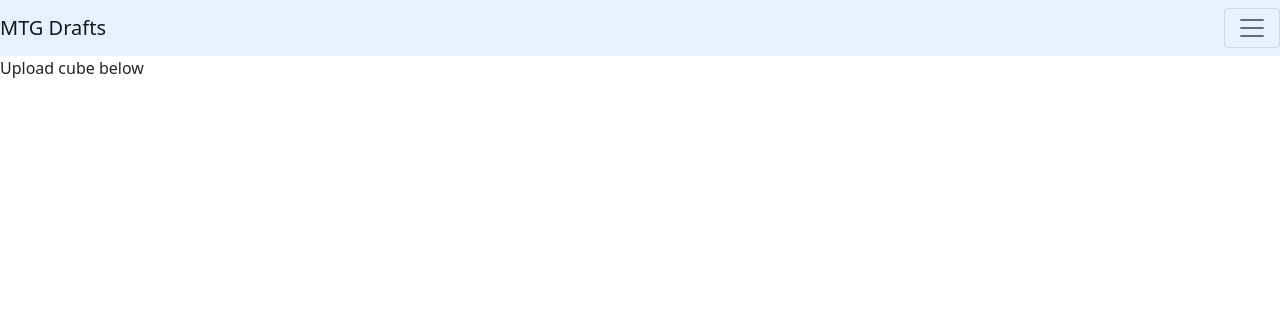
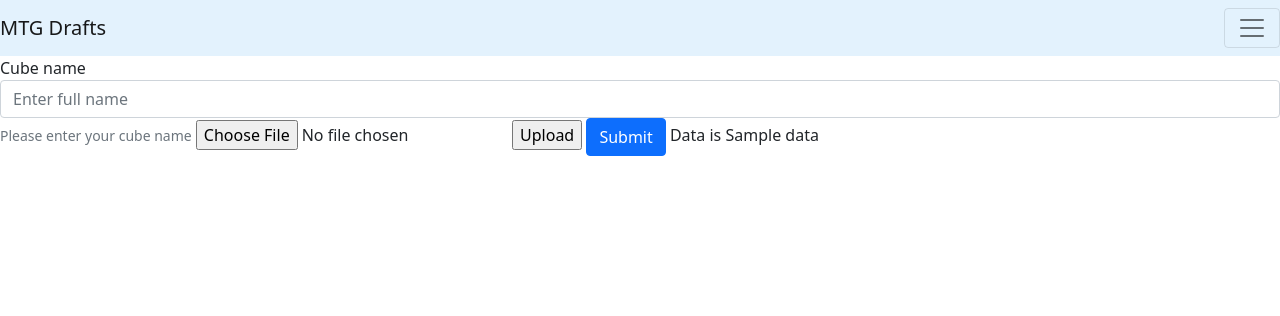
Before and after one commit to sebastiandifrancesco/MTG_Drafts, a Flask app: template templates/upload_cube.html in a window 1280 px wide. Shown: the top 316 px of the page. Run offline with Flask 2, Linux system fonts and the light colour scheme; the template is opened without the code that fills it: most values are stand-ins (such as "Sample title", 1, 10 or a date in 2020); some libraries are stand-ins or nearby versions.

Commit message:
lots of updates

```diff
--- a/app.py
+++ b/app.py
@@ -1,18 +1,43 @@
 from flask import Flask, render_template, request, url_for, redirect, session
 import pymongo
 import bcrypt
+import pandas as pd
+import requests
+from bs4 import BeautifulSoup
+import pandas as pd
+import selenium
+from selenium import webdriver
+from selenium.webdriver.common.keys import Keys
+import requests
+import pymongo
+import os
+
+# chrome_options = webdriver.ChromeOptions()
+# chrome_options.binary_location = os.environ.get("GOOGLE_CHROME_BIN")
+# chrome_options.add_argument("--headless")
+# chrome_options.add_argument("--disable-dev-shm-usage")
+# chrome_options.add_argument("--no-sandbox")
+# driver = webdriver.Chrome(executable_path=os.environ.get("CHROMEDRIVER_PATH"), chrome_options=chrome_options)
+
 #set app as a Flask instance
 app = Flask(__name__)
+# app.config.update(
+#     GOOGLE_CHROME_BIN =
+#     CHROMEDRIVER_PATH = "/"
+# )
 #encryption relies on secret keys so they could be run
 app.secret_key = "testing"
 #connoct to your Mongo DB database
-client = pymongo.MongoClient("mongodb://localhost:27017")
+client = pymongo.MongoClient("mongodb+srv://sebastiandifrancesco:badass88@cluster0.gnjhr.mongodb.net/myFirstDatabase?retryWrites=true&w=majority")
 
 #get the database name
-db = client.mtg_cube
+db = client.mtg_drafts
 #get the particular collection that contains the data
 records = db.user_records
-cubes = db.cubes
+
+def getdata(url):
+    r = requests.get(url)
+    return r.text
 
 #assign URLs to have a particular route
 @app.route("/", methods=['post', 'get'])
@@ -42,7 +67,7 @@ def index():
             #hash the password and encode it
             hashed = bcrypt.hashpw(password2.encode('utf-8'), bcrypt.gensalt())
             #assing them in a dictionary in key value pairs
-            user_input = {'name': user, 'email': email, 'password': hashed}
+            user_input = {'name': user, 'email': email, 'password': hashed, 'Cubes':[], 'Drafts':[]}
             #insert it in the record collection
             records.insert_one(user_input)
 
@@ -100,12 +125,86 @@ def logout():
     else:
         return render_template('index.html')
 
-@app.route('/upload_cube')
-def upload_cube():
-    if "email" in session:
+@app.route('/upload', methods=['GET', 'POST'])
+def upload():
+    if request.method == 'POST' and "email" in session:
+        print('Hello')
         email = session["email"]
-        return render_template('upload_cube.html', email=email)
+        cube_name = request.form.get("cubename")
+        owners_email = email
+        df = pd.read_csv(request.files.get('file'))
+        print(df.head())
+        # Tests for if file input was saved correctly to the df
+        # return render_template('upload.html', data=cube_name)
 
+        # Initialize PyMongo to work with MongoDBs
+        conn = 'mongodb+srv://sebastiandifrancesco:badass88@cluster0.gnjhr.mongodb.net/myFirstDatabase?retryWrites=true&w=majority'
+        client = pymongo.MongoClient(conn)
+
+        # Define database and collection
+        db = client.mtg_drafts
+        collection = db.user_records
+
+        # Read in DF and create two new dataframed one holding the card names and one holding the which set each card belongs to
+        df_name = df[["Name"]]
+        df_set = df["Set"].tolist()
+
+        # Fill mtg_cards with names and sets
+        mtg_cards = {}
+        mtg_cards_not_captured = {}
+        for card in df_name["Name"]:
+            mtg_cards[card] = []
+        count = 0
+        for card in mtg_cards:
+            mtg_cards[card].append({'Set' : df_set[count]})
+            count += 1
+
+        # Web Scraping
+        for card in mtg_cards:
+            try:
+                # Navigates to the cards scryfall page using the Name and Set Name (must be identical to scryfall)
+                driver = webdriver.Chrome()
+                driver.get("https://scryfall.com/advanced")
+                search_box = driver.find_element_by_name("name")
+                search_box.send_keys(str(card))
+                search_box = driver.find_element_by_name("name")
+                set_box = driver.find_element_by_xpath("/html/body/div[3]/form/div/div[9]/div/div[1]/span/span[1]/span/ul/li/input")
+                set_box.send_keys(str(mtg_cards[card][0]['Set']))
+                set_box.send_keys(Keys.DOWN)
+                set_box.send_keys(u'\ue007')
+                search_button = driver.find_element_by_xpath("//button[@class='button-n submit-n']")
+                search_button.click()
+                url = driver.current_url
+                htmldata = getdata(url)
+                soup = BeautifulSoup(htmldata, 'html.parser')
+
+                # Retrieve card info
+                results = soup.find_all('div', class_='card-profile')
+                for result in results:
+                    for item in soup.find_all('img'):
+                        image_url = item['src']
+                    mtg_card_name = result.find('h1', class_='card-text-title').text.strip().split('\n')[0]
+                    mtg_card_set = result.find('span', class_='prints-current-set-name').text.split('\n')[1].strip()
+                    mtg_card = {'cube_name':cube_name,
+                                'card_image_url':image_url,
+                                'mtg_card_name':mtg_card_name,
+                                'mtg_card_set':mtg_card_set,
+                                "owner's_email":email}
+
+                    # Insert Card Data into mongoDB
+                    db.user_records.update({ 'email': email }, { '$push': { 'Cubes' : mtg_card } })
+
+                    # collection.insert_one(mtg_card)
+                driver.quit()
+            #     This will output clickable image url
+            #     print(cards[card][1]['Image URL'])
+            # If a card is not found print ERROR msg and save card name to list of mtg cards not found
+            except:
+                print("ERROR")
+                print(card)
+                mtg_cards_not_captured.append(card)
+        return render_template('upload.html', data=mtg_cards_not_captured)
+    return render_template('upload.html')
 
 if __name__ == "__main__":
-  app.run(debug=True)
+  app.run(debug=False)
--- /dev/null
+++ b/problem_cards.csv
@@ -0,0 +1,4 @@
+Name,Set
+Fact or Fiction,Commander Legends (CMR)
+Fire,Ultimate Masters (UMA)
+Who,Unsanctioned (UND)
--- a/templates/logged_in.html
+++ b/templates/logged_in.html
@@ -9,7 +9,7 @@
       <a class="nav-link active" aria-current="page" href="#">Active</a>
     </li>
     <li class="nav-item">
-    <a class="nav-item nav-link" href="/upload_cube">Upload Cube</a>
+    <a class="nav-item nav-link" href="/upload">Upload</a>
     </li>
     <li class="nav-item">
       <a class="nav-link" href="#">Link</a>
--- a/templates/upload_cube.html
+++ b/templates/upload_cube.html
@@ -2,6 +2,28 @@
 {% block title %}Upload cube below {% endblock %}
 
 {% block content %}
-<p>Upload cube below</p>
+
+{% if message  %}
+    <div class="alert alert-secondary" role="alert">
+        <p>{{ message }}</p>
+    </div>
+{% endif %}
+
+<form action="" method="post">
+    <div class="form-group">
+        <label for="Cubename">Cube name</label>
+        <input name="cubename" class="form-control" id="inputCubeName" aria-describedby="emailHelp" placeholder="Enter full name">
+        <small id="cubeName" class="form-text text-muted">Please enter your cube name</small>
+    <form method=post enctype=multipart/form-data>
+        <input type=file name=file>
+        <input type=submit value=Upload>
+      </form>
+
+  <button type="submit" class="btn btn-primary">Submit</button>
+
+
+</form>
+
+Data is {{ data }}
 
 {% endblock %}
```
Also changed, not shown: templates/upload.html (added, +23 -0 lines), card_scraper.html (added), card_scraper.py (added), card_scraper.txt (added), 4 other files.
